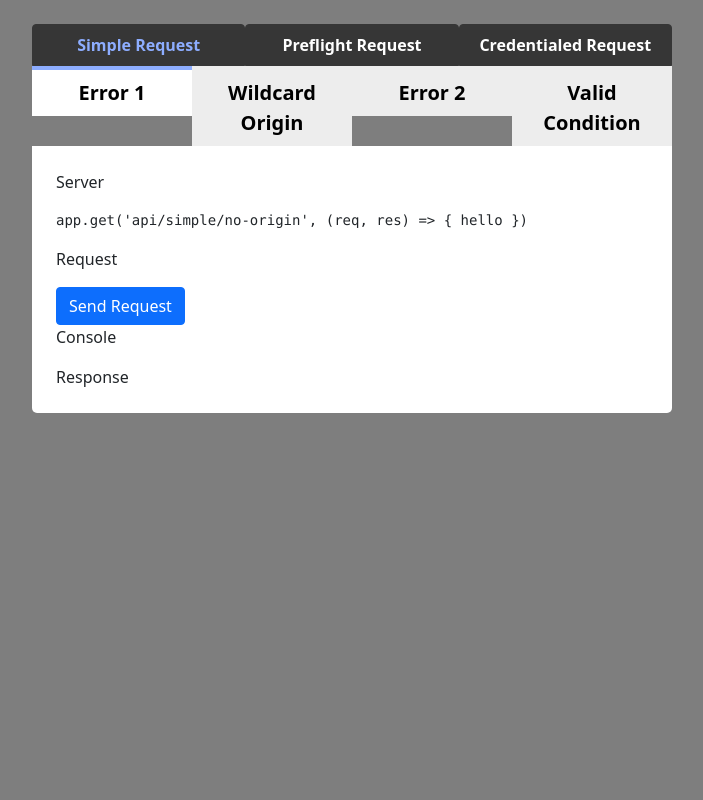
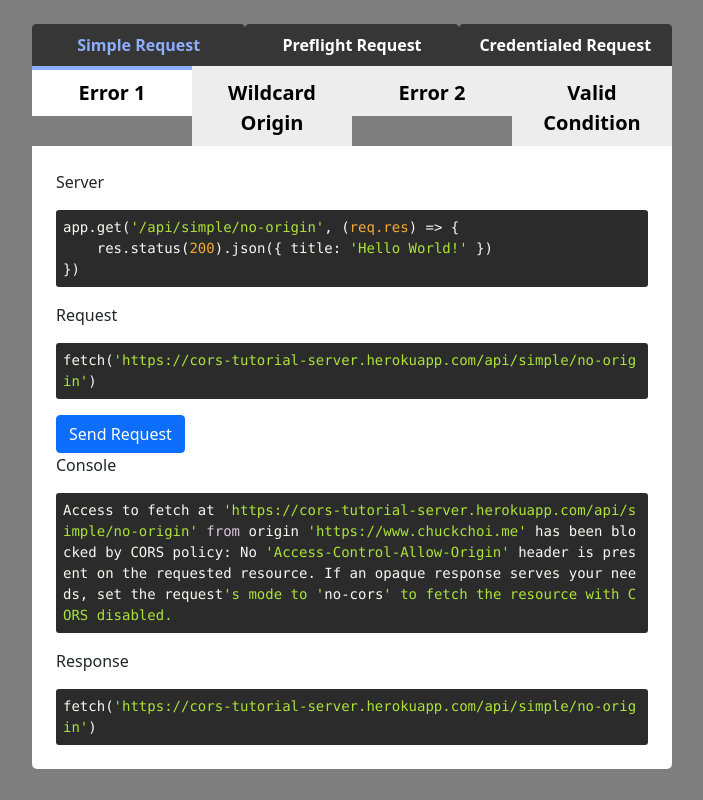
Before and after one commit to chuckchoiboi/cors-tutorial, a React (Create React App) app: page / in a window 1280 px wide. Shown: the whole page, without its empty margins (288-991 px from the left). Built offline with nearby package versions, Linux system fonts and the light colour scheme.

Commit message:
add react-syntax-highlighter

```diff
--- a/package.json
+++ b/package.json
@@ -12,6 +12,7 @@
     "react": "^17.0.2",
     "react-dom": "^17.0.2",
     "react-scripts": "4.0.3",
+    "react-syntax-highlighter": "^15.4.3",
     "web-vitals": "^1.1.2"
   },
   "scripts": {
--- a/src/App.css
+++ b/src/App.css
@@ -88,3 +88,8 @@
   border-top: 4px solid #8dadff !important;
   background-color: #fff !important;
 }
+
+/* Tab */
+.Tab pre {
+  border-radius: 3px;
+}
--- a/src/components/Tab.jsx
+++ b/src/components/Tab.jsx
@@ -1,4 +1,17 @@
+import SyntaxHighlighter from 'react-syntax-highlighter';
+import { a11yDark } from 'react-syntax-highlighter/dist/esm/styles/hljs';
+
 const Tab = ({data}) => {
+
+    const server =
+
+`app.get('/api/simple/no-origin', (req.res) => {
+    res.status(200).json({ title: 'Hello World!' })
+})`;
+
+    const request = data.header ? `fetch('${data.url}', '${data.header}')` : `fetch('${data.url}')`
+
+    const console = "Access to fetch at 'https://cors-tutorial-server.herokuapp.com/api/simple/no-origin' from origin 'https://www.chuckchoi.me' has been blocked by CORS policy: No 'Access-Control-Allow-Origin' header is present on the requested resource. If an opaque response serves your needs, set the request's mode to 'no-cors' to fetch the resource with CORS disabled."
 
     const sendReq = (data) => {
         if (data.header) {
@@ -11,15 +24,22 @@ const Tab = ({data}) => {
     return (
         <div className="Tab m-4">
             <p>Server</p>
-                <pre>
-                app.get('api/simple/no-origin', (req, res) =&gt; &#123;
-                hello
-                &#125;)
-                </pre>
+                <SyntaxHighlighter language="javascript" style={a11yDark} lineProps={{style: {wordBreak: 'break-all', whiteSpace: 'pre-wrap'}}} wrapLines={true}>
+                    {server}
+                </SyntaxHighlighter>
             <p>Request</p>
+                <SyntaxHighlighter language="javascript" style={a11yDark} lineProps={{style: {wordBreak: 'break-all', whiteSpace: 'pre-wrap'}}} wrapLines={true}>
+                    {`${request}`}
+                </SyntaxHighlighter>
             <button className="btn btn-primary" onClick={() => {sendReq(data)}}>Send Request</button>
             <p>Console</p>
+                <SyntaxHighlighter language="javascript" style={a11yDark} lineProps={{style: {wordBreak: 'break-all', whiteSpace: 'pre-wrap'}}} wrapLines={true}>
+                    {`${console}`}
+                </SyntaxHighlighter>
             <p>Response</p>
+                <SyntaxHighlighter language="javascript" style={a11yDark} lineProps={{style: {wordBreak: 'break-all', whiteSpace: 'pre-wrap'}}} wrapLines={true}>
+                    {`${request}`}
+                </SyntaxHighlighter>
         </div>
     )
 }
```
Also changed, not shown: 1 other file (tests, documents, lock files or other folders).
